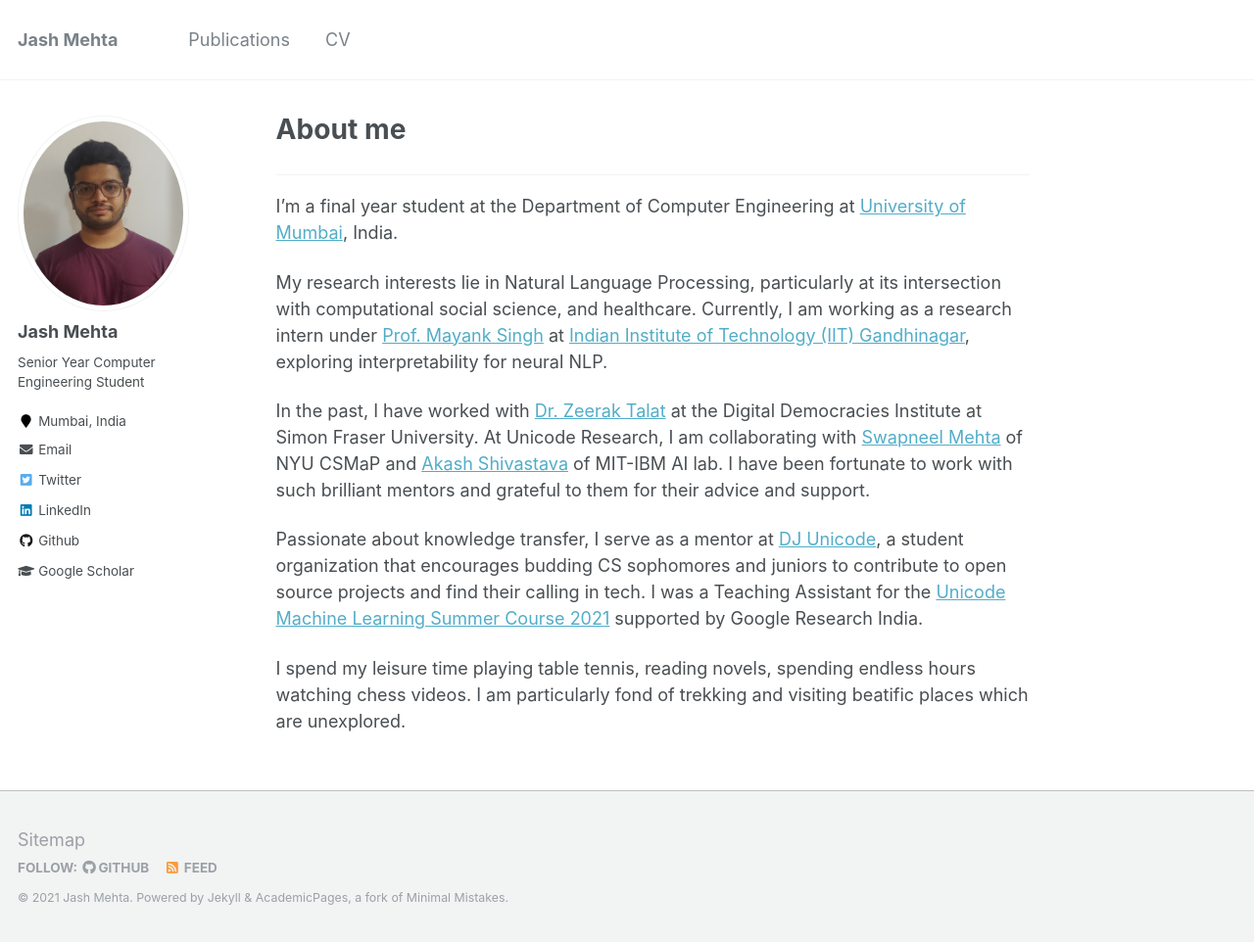
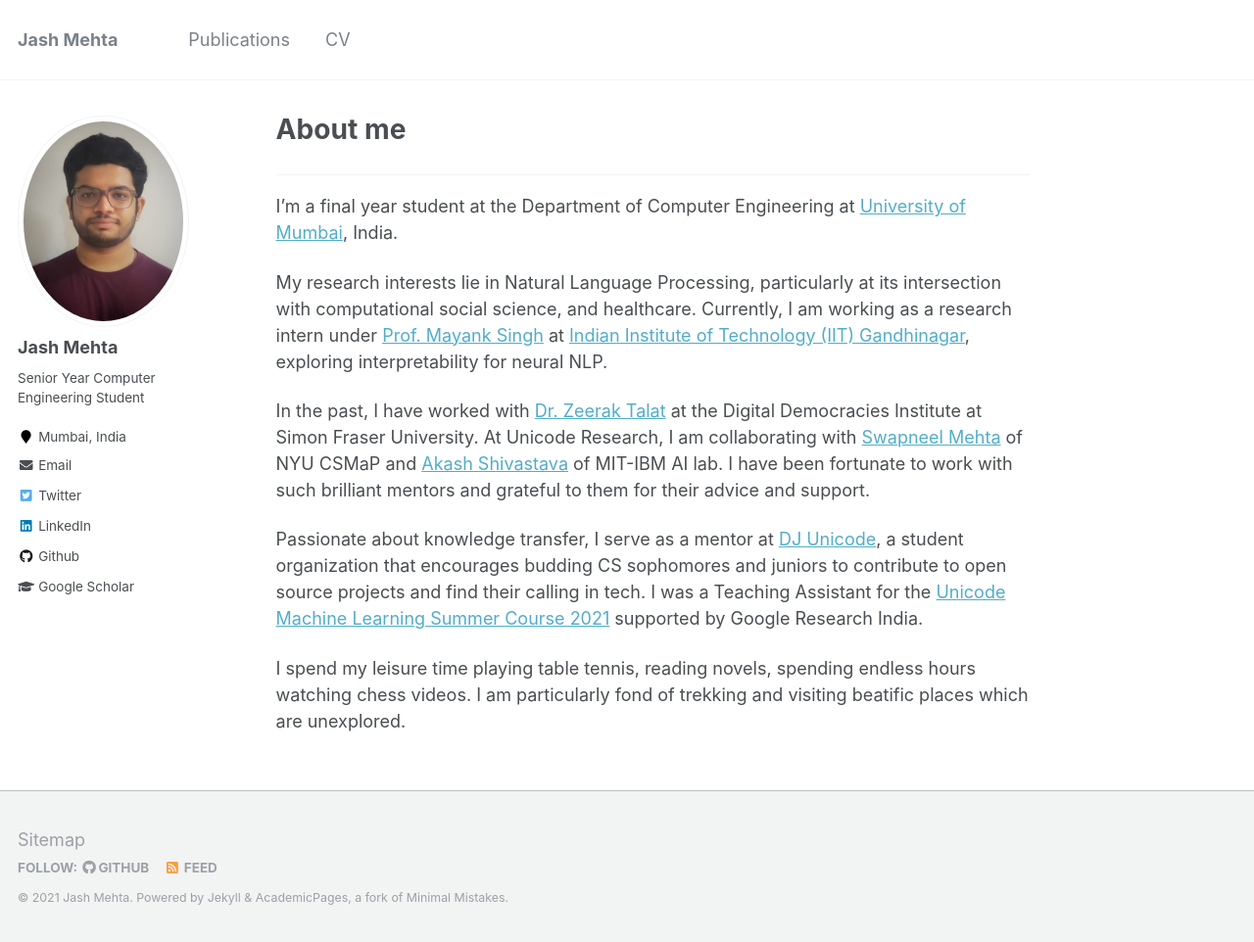
Before and after one commit to jashmehta3300/jashmehta3300.github.io, a Jekyll site: the page built from _pages/about.md, in a window 1280 px wide and 962 px high. Shown: the whole window at 98% size. Built offline with Jekyll 4.4.1, drawn with Linux system fonts in a browser that asks for light colours.

Commit message:
UPDATE: my image

```diff
--- a/_config.yml
+++ b/_config.yml
@@ -81,7 +81,7 @@ analytics:
 # Site Author
 author:
   name             : "Jash Mehta"
-  avatar           : "jash.jpg"
+  avatar           : "jash.jpeg"
   bio              : "Senior Year Computer Engineering Student"
   location         : "Mumbai, India"
   employer         :
--- a/_data/authors.yml
+++ b/_data/authors.yml
@@ -5,7 +5,7 @@ Name Name:
   uri         : "https://jashmehta3300.github.io"
   email       : "jashmehta3300@gmail.com"
   bio         : "Senior Year Computer Engineering Student"
-  avatar      : "jash.jpg"
+  avatar      : "jash.jpeg"
   twitter     : "jashmehta3300"
   google_plus : ""
 
```
Also changed, not shown: images/jash.jpeg (added), images/jash.jpg (deleted), 3 other files.
